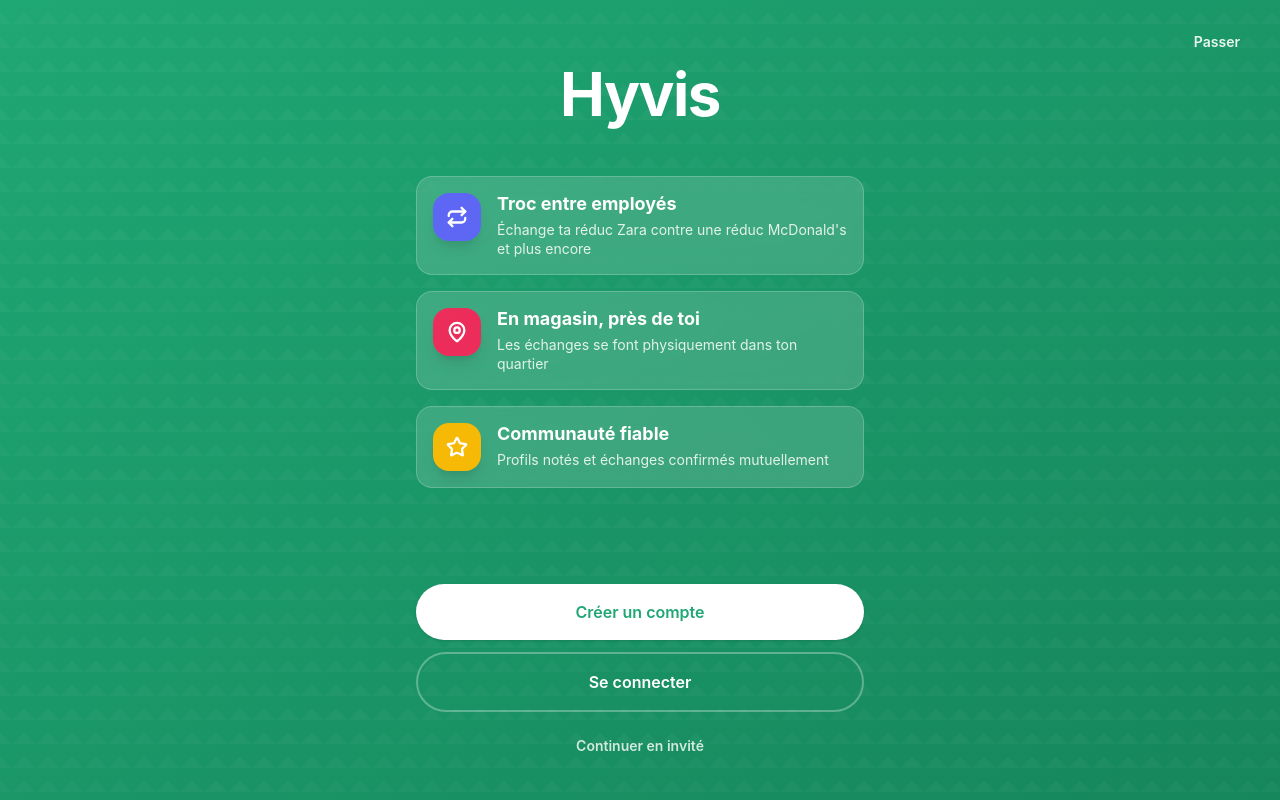
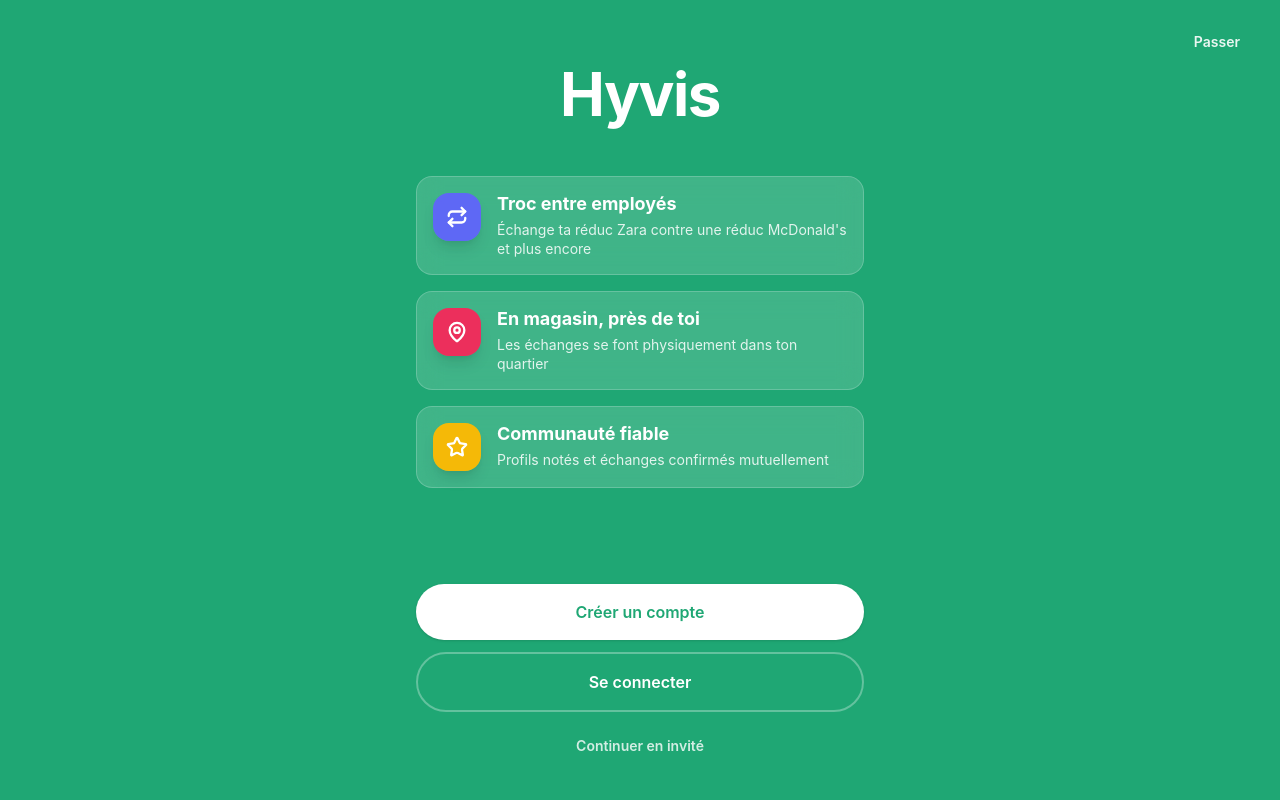
Before and after one commit to dealssfrance-ctrl/dealss-app, a React (Vite) app: page /welcome in a window 1280 px wide. Built offline with nearby package versions, Linux system fonts and the light colour scheme.

Commit message:
ui(welcome): restore plain solid green background (remove gradient and pattern overlay)

```diff
--- a/src/app/screens/WelcomeScreen.tsx
+++ b/src/app/screens/WelcomeScreen.tsx
@@ -38,18 +38,7 @@ export function WelcomeScreen() {
   ];
 
   return (
-    <div className="min-h-screen bg-gradient-to-br from-[#1FA774] to-[#16865c] flex flex-col overflow-y-auto relative">
-      {/* Subtle pattern overlay */}
-      <div
-        aria-hidden
-        className="absolute inset-0 opacity-[0.08] pointer-events-none"
-        style={{
-          backgroundImage:
-            'linear-gradient(45deg, rgba(255,255,255,0.4) 25%, transparent 25%), linear-gradient(-45deg, rgba(255,255,255,0.4) 25%, transparent 25%)',
-          backgroundSize: '24px 24px',
-        }}
-      />
-
+    <div className="min-h-screen bg-[#1FA774] flex flex-col overflow-y-auto relative">
       {/* Skip (top right) */}
       <button
         onClick={() => {
```
